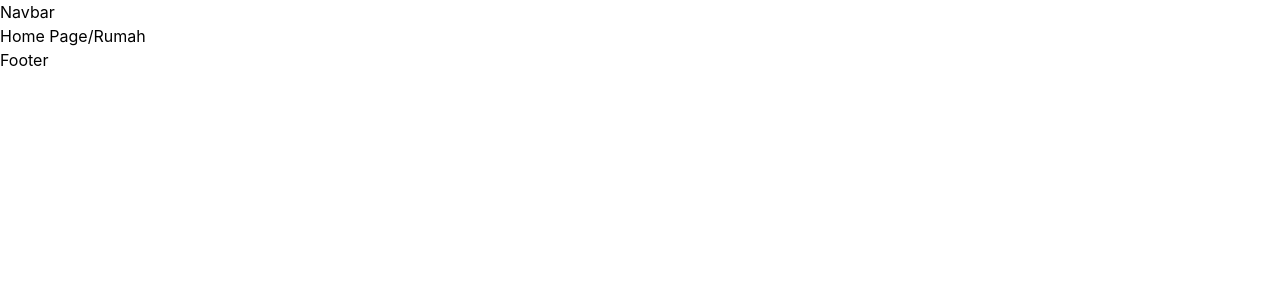
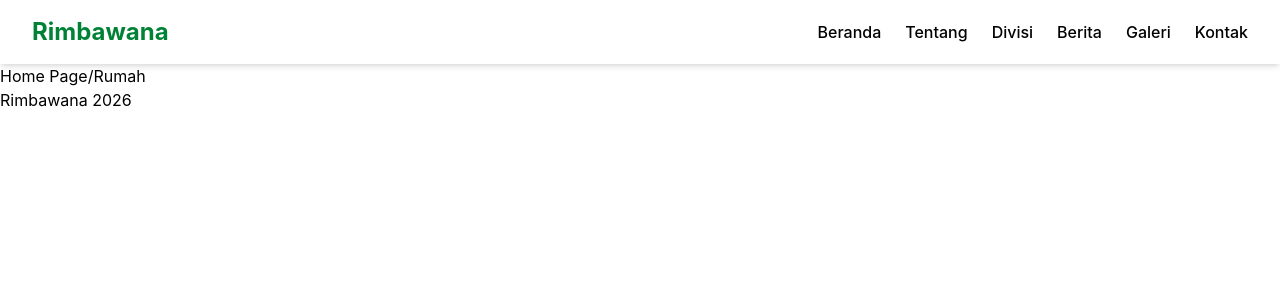
Before and after one commit to Emervi/rimbawana-website, a React (Vite) app: page / in a window 1280 px wide. Shown: the top 300 px of the page. Built offline with nearby package versions, Linux system fonts and the light colour scheme.

Commit message:
feat: created temporary navbar with map

```diff
--- /dev/null
+++ b/src/components/layout/Footer.jsx
@@ -0,0 +1,9 @@
+function Footer() {
+    return (
+        <footer>
+            <h1>Rimbawana 2026</h1>
+        </footer>
+    );
+}
+
+export default Footer;
--- /dev/null
+++ b/src/components/layout/Navbar.jsx
@@ -0,0 +1,24 @@
+import navigation from "../../data/navigation";
+
+function Navbar() {
+    return (
+        <nav className="flex items-center justify-between px-8 py-4 shadow-md">
+            <h1 className="text-2xl font-bold text-green-700">Rimbawana</h1>
+
+            <ul className="flex gap-6">
+                {navigation.map((item) => (
+                    <li key={item.id}>
+                        <a
+                            href={item.href}
+                            className="font-medium hover:text-green-700 transition-colors"
+                        >
+                            {item.name}
+                        </a>
+                    </li>
+                ))}
+            </ul>
+        </nav>
+    )
+}
+
+export default Navbar;
--- /dev/null
+++ b/src/data/navigation.js
@@ -0,0 +1,34 @@
+const navigation = [
+    {
+        id: 1,
+        name: "Beranda",
+        href: "#beranda",
+    },
+    {
+        id: 2,
+        name: "Tentang",
+        href: "#tentang",
+    },
+    {
+        id: 3,
+        name: "Divisi",
+        href: "#divisi",
+    },
+    {
+        id: 4,
+        name: "Berita",
+        href: "#berita",
+    },
+    {
+        id: 5,
+        name: "Galeri",
+        href: "#galeri",
+    },
+    {
+        id: 6,
+        name: "Kontak",
+        href: "#kontak",
+    },
+];
+
+export default navigation;
--- a/src/layouts/MainLayout.jsx
+++ b/src/layouts/MainLayout.jsx
@@ -1,13 +1,15 @@
 import { Outlet } from "react-router-dom";
+import Navbar from "../components/layout/Navbar";
+import Footer from "../components/layout/Footer";
 
 function MainLayout() {
     return (
         <>
-            <h1>Navbar</h1>
+            <Navbar />
 
             <Outlet />
 
-            <h1>Footer</h1>
+            <Footer />
         </>
     );
 }
```
